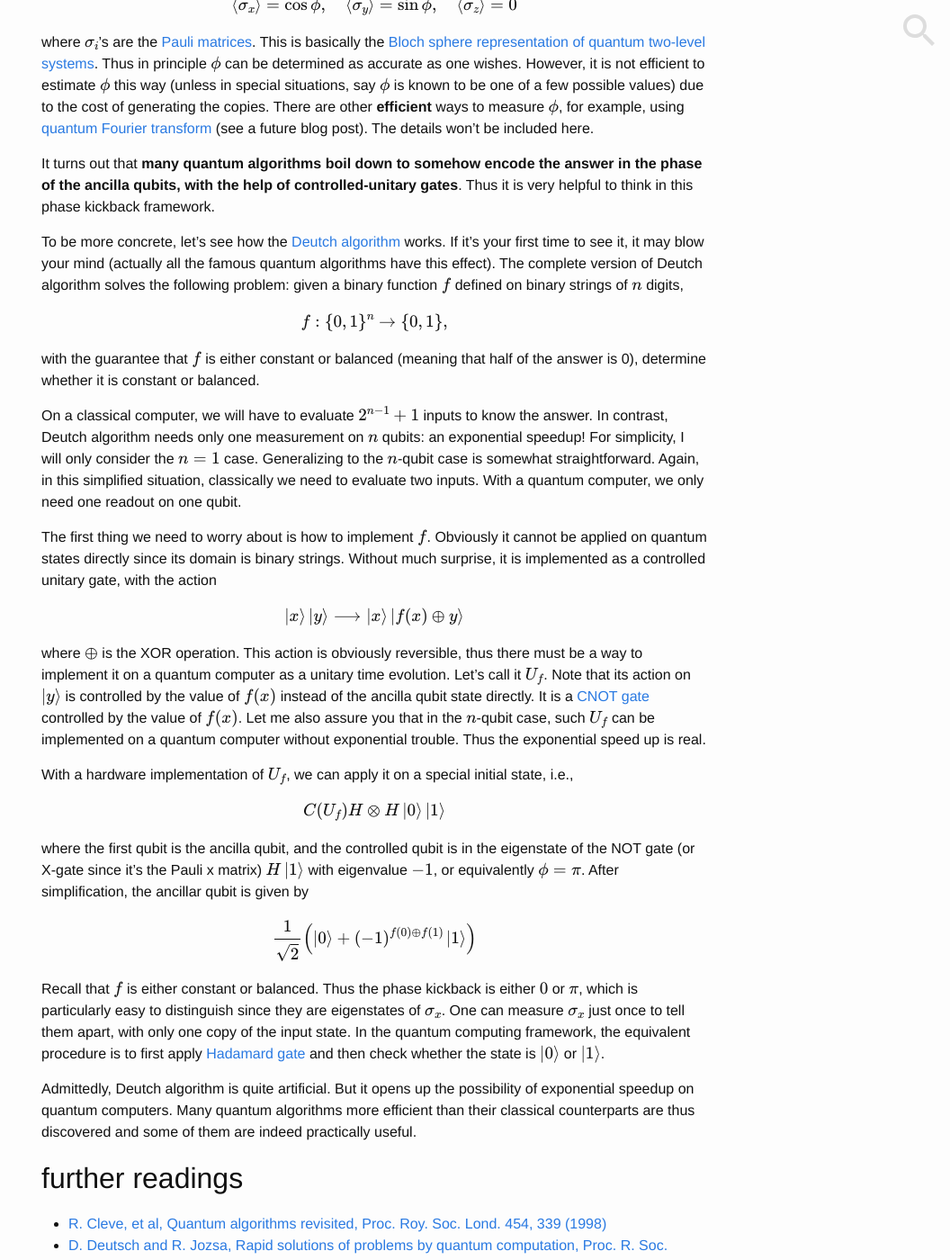
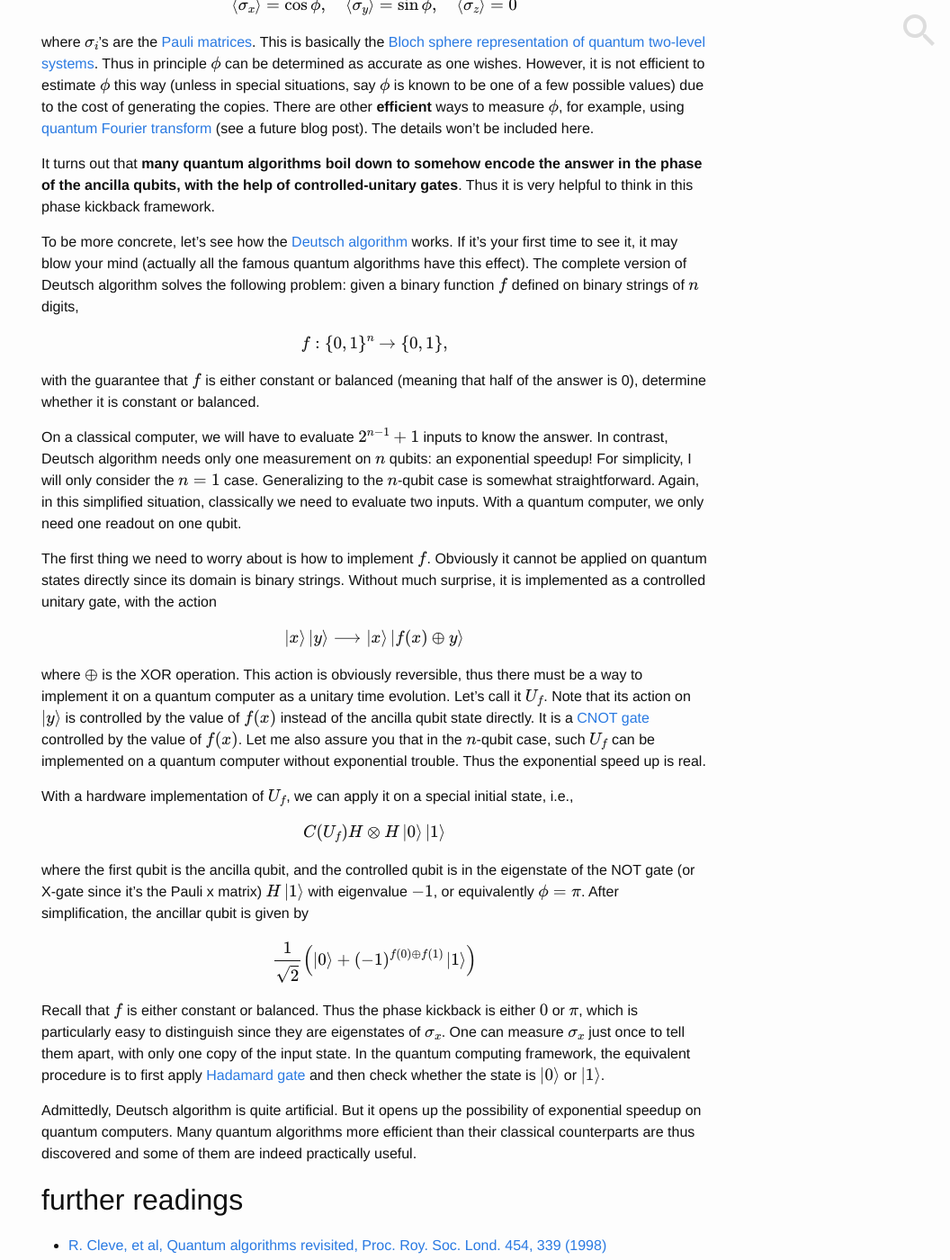
Before and after one commit to nosarthur/nosarthur.github.io, a Jekyll site: the page built from _posts/2018-01-26-kickback.md, in a window 1280 px wide and 1400 px high, scrolled down 2363 px. Shown: the whole window at 90% size, without its empty margins (224-1280 px from the left). Built offline with Jekyll 4.4.1, drawn with Linux system fonts in a browser that asks for light colours; formulas are drawn with MathJax 3; comment, search, counter and statistics services are not loaded.

Commit message:
fix typo

```diff
--- a/_posts/2018-01-26-kickback.md
+++ b/_posts/2018-01-26-kickback.md
@@ -130,9 +130,9 @@ It turns out that **many quantum algorithms boil down to somehow encode the answ
 with the help of controlled-unitary gates**.
 Thus it is very helpful to think in this phase kickback framework.
 
-To be more concrete, let's see how the [Deutch algorithm](https://en.wikipedia.org/wiki/Deutsch%E2%80%93Jozsa_algorithm) works.
+To be more concrete, let's see how the [Deutsch algorithm](https://en.wikipedia.org/wiki/Deutsch%E2%80%93Jozsa_algorithm) works.
 If it's your first time to see it, it may blow your mind (actually all the famous quantum algorithms have this effect).
-The complete version of Deutch algorithm solves the following problem: given a binary function $$f$$ defined on binary strings of $$n$$ digits,
+The complete version of Deutsch algorithm solves the following problem: given a binary function $$f$$ defined on binary strings of $$n$$ digits,
 
 $$
 f:\{0, 1\}^n \rightarrow \{0, 1\},
@@ -142,7 +142,7 @@ with the guarantee that $$f$$ is either constant or balanced (meaning that half
 determine whether it is constant or balanced.
 
 On a classical computer, we will have to evaluate $$2^{n-1}+1$$ inputs to know the answer.
-In contrast, Deutch algorithm needs only one measurement on $$n$$ qubits: an exponential speedup!
+In contrast, Deutsch algorithm needs only one measurement on $$n$$ qubits: an exponential speedup!
 For simplicity, I will only consider the $$n=1$$ case.
 Generalizing to the $$n$$-qubit case is somewhat straightforward.
 Again, in this simplified situation, classically we need to evaluate two inputs.
@@ -181,7 +181,7 @@ One can measure $$\sigma_x$$ just once to tell them apart,
 with only one copy of the input state.
 In the quantum computing framework, the equivalent procedure is to first apply [Hadamard gate][h] and then check whether the state is $$\left|0\right>$$ or $$\left|1\right>$$.
 
-Admittedly, Deutch algorithm is quite artificial.
+Admittedly, Deutsch algorithm is quite artificial.
 But it opens up the possibility of exponential speedup on quantum computers.
 Many quantum algorithms more efficient than their classical counterparts are thus discovered and some of them are indeed practically useful.
 
```
